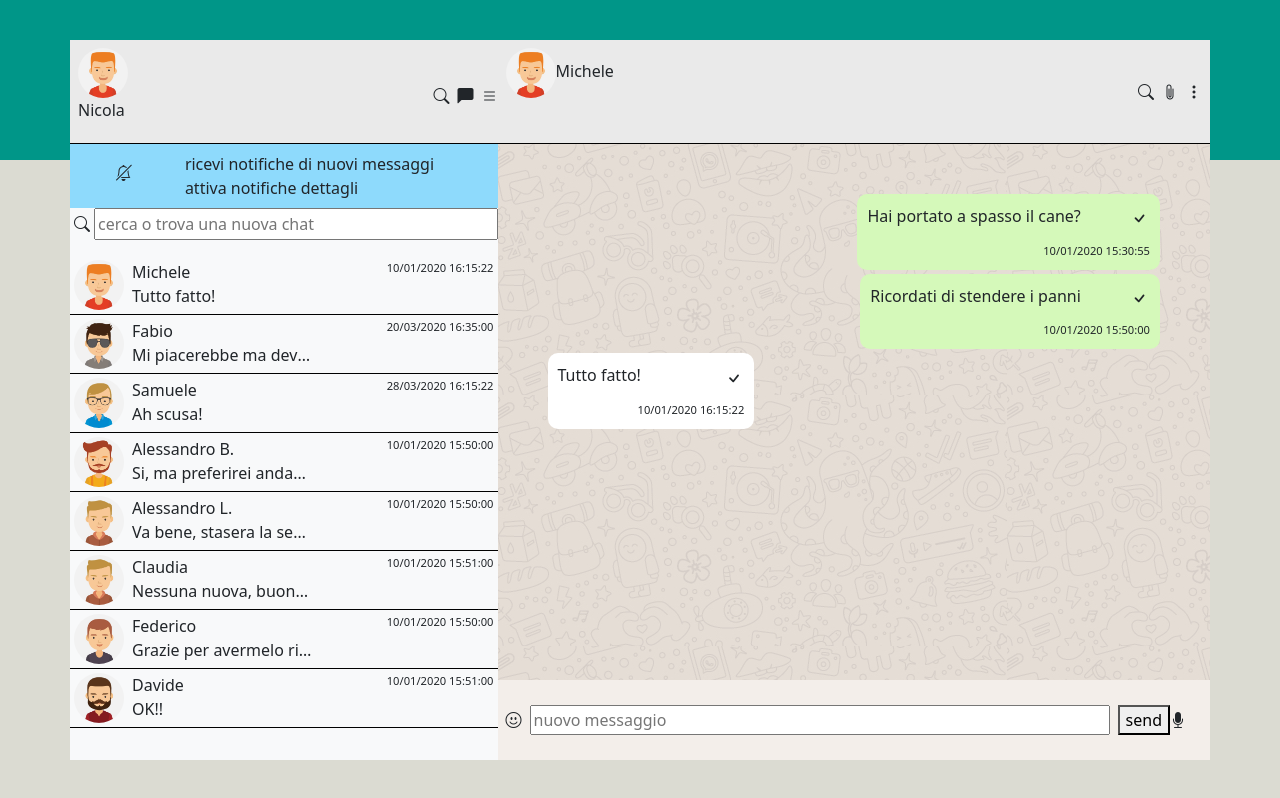
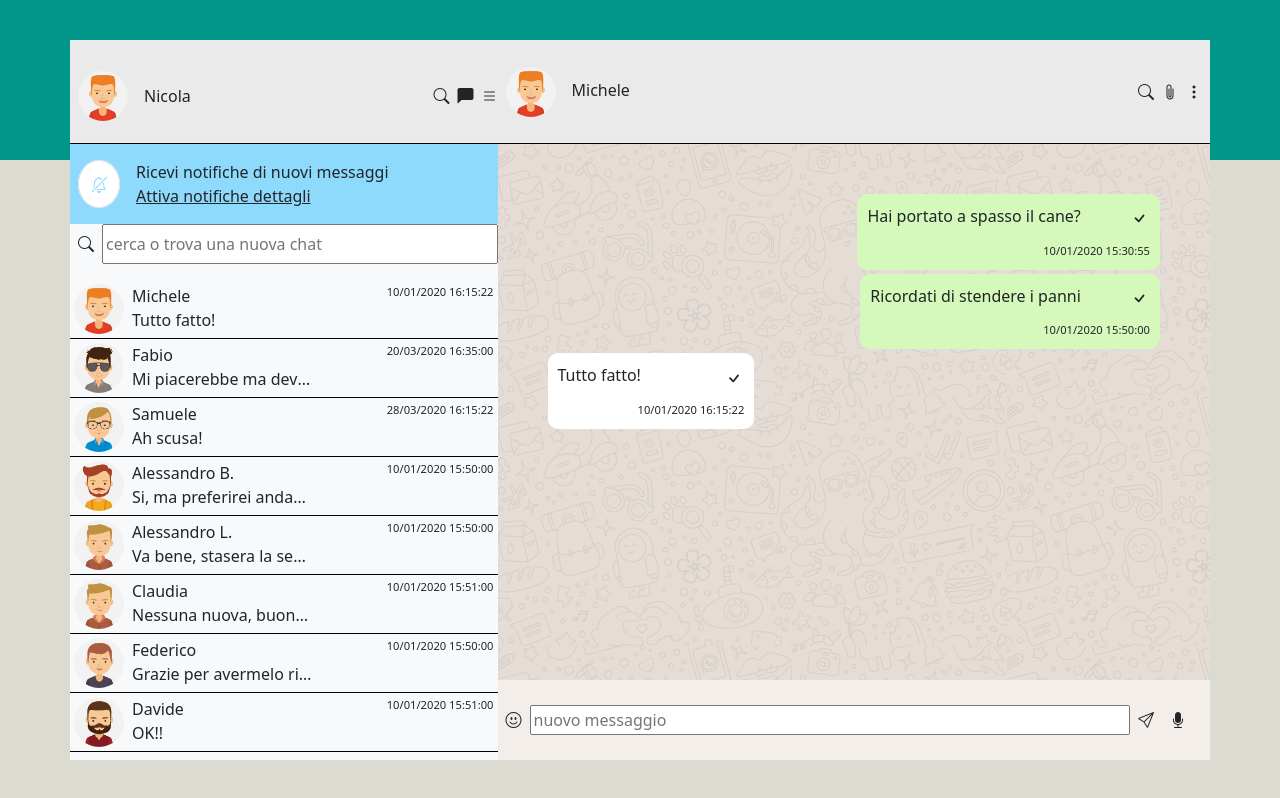
Before and after one commit to NicolaSoggiu/vue-boolzapp, a plain HTML site: page index.html in a window 1280 px wide. Drawn offline with nearby package versions, Linux system fonts and the light colour scheme.

Commit message:
fixed last css details (icon, hover, padding)

```diff
--- a/assets/style.css
+++ b/assets/style.css
@@ -4,6 +4,10 @@ body {
   display: grid;
   place-items: center;
   background: linear-gradient(to bottom, #009688 20%, #dbdbd2 20%);
+}
+
+.bi {
+  cursor: pointer;
 }
 
 /* .CONTAINER */
@@ -15,23 +19,22 @@ body {
 }
 
 .container .user {
-  cursor: pointer;
   border-bottom: 1px solid black;
 }
 
-.user img {
+.container .user img {
   width: 50px;
   border-radius: 40px;
 }
 
 /* LEFT-TOP RIGHT-TOP */
 
-.left {
+.container .left {
   height: 90vh;
 }
 
-.left-top .user,
-.right-top .user {
+.container .left .left-top .user,
+.container .right .right-top .user {
   height: 13vh;
   background-color: #eaeaea;
 }
@@ -42,17 +45,32 @@ body {
 
 /* LEFT BOTTOM */
 
-.left-bottom {
+.container .left .left-bottom {
   height: calc(90vh - 12vh);
+}
+
+.container .left .left-bottom {
+  cursor: pointer;
+}
+
+.container .left .left-bottom .user:hover {
+  background-color: lightgray;
 }
 
 .miniature-date {
     font-size: .7rem;
 }
 
+.bi-bell-slash {
+  color: #8edafc;
+  padding: 12px;
+  border: 1px solid white;
+  background-color: white;
+}
+
 /* RIGHT */
 
-.right {
+.container .right {
   height: 90vh;
 }
 
@@ -75,7 +93,7 @@ body {
 
 /* RIGHT BOTTOM */
 
-.right-bottom {
+.container .right .right-bottom {
   height: calc(80vh - 13vh);
   background-image: url(../img/mine.jpg);
 }
@@ -99,5 +117,4 @@ body {
 
 .bi-check {
   font-size: 1.2rem;
-  cursor: pointer;
 }
--- a/index.html
+++ b/index.html
@@ -40,9 +40,9 @@
         <!-- LEFT-TOP -->
         <div class="left-top w-100">
           <div class="user w-100 d-flex justify-content-between ps-2 pt-2">
-            <div class="user-img d-flex flex-column">
+            <div class="user-img d-flex align-items-center">
               <img src="img/avatar_1.jpg" alt="" />
-              <span>Nicola</span>
+              <span class="ms-3">Nicola</span>
             </div>
             <div class="user-icon d-flex align-items-center">
               <i class="bi bi-search"></i>
@@ -50,15 +50,17 @@
               <i class="bi bi-list"></i>
             </div>
           </div>
-          <div class="notifications w-100 d-flex">
-            <i class="bi bi-bell-slash w-25 p-3 text-center"></i>
-            <div class="notifications-text d-flex flex-column w-75 p-2">
-              <span>ricevi notifiche di nuovi messaggi</span>
-              <span>attiva notifiche dettagli</span>
+          <div class="notifications w-100 d-flex align-items-center">
+            <span class="ps-2"
+              ><i class="bi bi-bell-slash border rounded-circle"></i
+            ></span>
+            <div class="notifications-text d-flex flex-column w-75 p-3">
+              <span>Ricevi notifiche di nuovi messaggi</span>
+              <a href class="text-dark">Attiva notifiche dettagli</a>
             </div>
           </div>
           <div class="chat-search d-flex">
-            <i class="bi bi-search p-1"></i>
+            <i class="bi bi-search p-2"></i>
             <input
               type="text"
               placeholder="cerca o trova una nuova chat"
@@ -97,10 +99,12 @@
       <div class="right">
         <!-- RIGHT-TOP -->
         <div class="right-top">
-          <div class="user w-100 d-flex justify-content-between p-2">
+          <div
+            class="user w-100 d-flex justify-content-between p-2 align-items-center"
+          >
             <div class="user-img">
               <img :src="contacts[activeIndex].avatar" alt="" />
-              <span>{{ contacts[activeIndex].name }}</span>
+              <span class="ms-3">{{ contacts[activeIndex].name }}</span>
             </div>
             <div class="user-icon d-flex align-items-center">
               <i class="bi bi-search"></i>
@@ -139,7 +143,7 @@
                       <a
                         class="dropdown-item"
                         href="#"
-                        @click="deleteMessage(message, index)"
+                        @click="deleteMessage(contacts)"
                         >Delete message</a
                       >
                     </li>
@@ -161,8 +165,8 @@
             v-model="newMessage"
             @keyup.enter="sendMessage"
           />
-          <button @click="sendMessage">send</button>
-          <i class="bi bi-mic-fill pe-3"></i>
+          <span @click="sendMessage"><i class="bi bi-send pe-2"></i></span>
+          <i class="bi bi-mic-fill ps-2 pe-3"></i>
         </div>
       </div>
     </div>
--- a/js/script.js
+++ b/js/script.js
@@ -199,11 +199,12 @@ const app = Vue.createApp({
         }, 1000);
       }
     },
+    deleteMessage(i) {
+      this.contacts[this.activeIndex].messages.splice(i, 2);
+    },
   },
   // TO FIX
-  deleteMessage(contactIndex, messageIndex) {
-    this.contacts[contactIndex].messages.splice(messageIndex, 1);
-  },
+
   computed: {
     filterContacts() {
       return this.contacts.filter((contacts) => {
```
